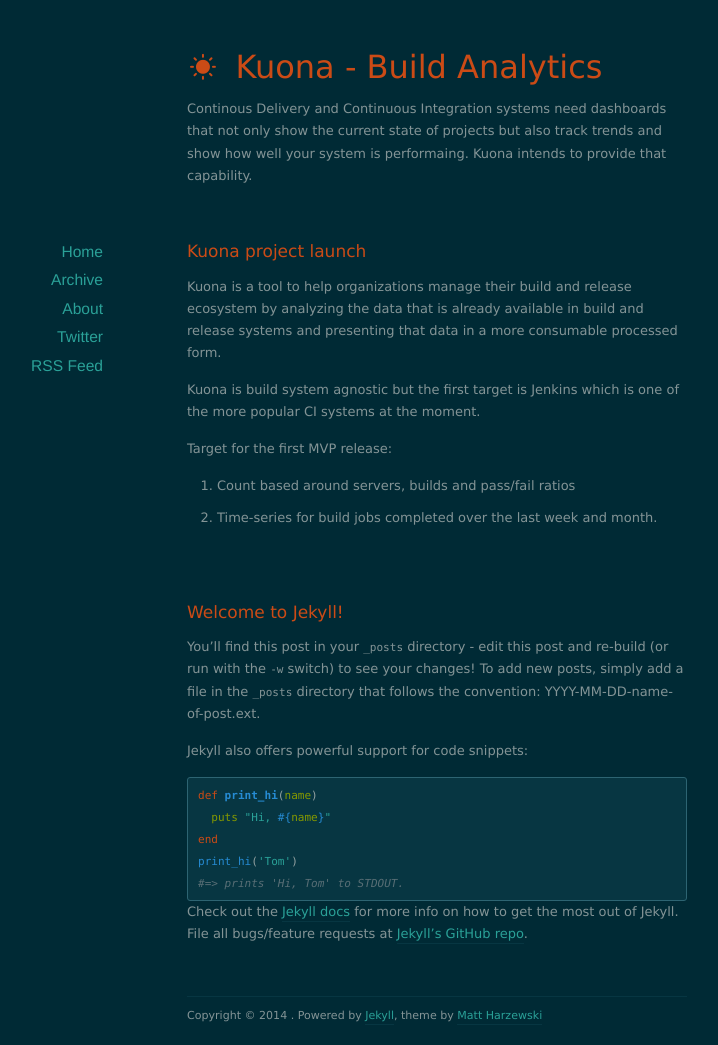
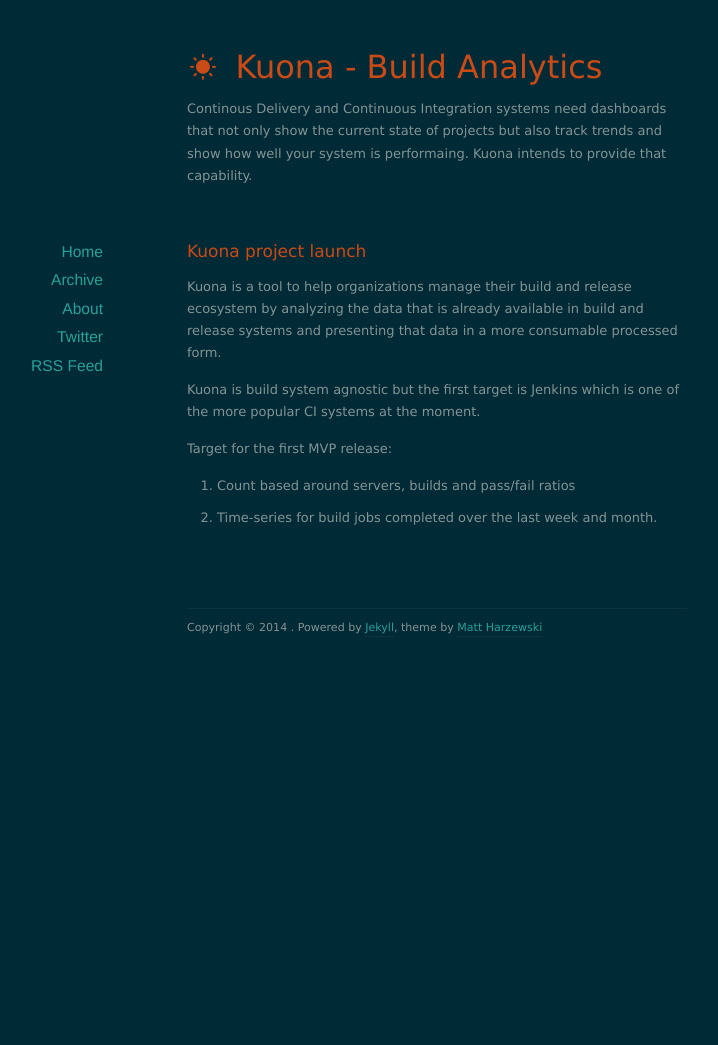
Before and after one commit to kuona/kuona.github.io, a Jekyll site: the page built from index.html, in a window 1280 px wide. Shown: the whole page, without its empty margins (203-921 px from the left). Built offline with Jekyll 4.4.1, drawn with Linux system fonts in a browser that asks for light colours; nearby versions of some CDN libraries; the list of posts is cut into pages by our own code; after the commit the page ends 900 px from its top, so only the background shows below that.

Commit message:
some minor updates

```diff
--- a/_posts/2013-06-05-welcome-to-jekyll.markdown
+++ /dev/null
@@ -1,24 +0,0 @@
----
-layout: post
-title:  "Welcome to Jekyll!"
-date:   2013-06-05 17:06:25
-categories: jekyll update
----
-
-You'll find this post in your `_posts` directory - edit this post and re-build (or run with the `-w` switch) to see your changes!
-To add new posts, simply add a file in the `_posts` directory that follows the convention: YYYY-MM-DD-name-of-post.ext.
-
-Jekyll also offers powerful support for code snippets:
-
-{% highlight ruby %}
-def print_hi(name)
-  puts "Hi, #{name}"
-end
-print_hi('Tom')
-#=> prints 'Hi, Tom' to STDOUT.
-{% endhighlight %}
-
-Check out the [Jekyll docs][jekyll] for more info on how to get the most out of Jekyll. File all bugs/feature requests at [Jekyll's GitHub repo][jekyll-gh].
-
-[jekyll-gh]: https://github.com/mojombo/jekyll
-[jekyll]:    http://jekyllrb.com
--- a/about/index.markdown
+++ b/about/index.markdown
@@ -3,9 +3,11 @@ layout: default
 title: About
 ---
 
-This is where you would but a short bio, and/or a description of your site. It also serves as an example of how to set up a standalone page. For example:
+Kuona is a DevOps reporting tool. The idea is to collect data from
+development, build and operational reporting systems and visualize
+that data to provide insight into the overall effectiveness of the
+systems.
 
-<img src="/images/shakespeare.png" class="right" />
-**William Shakespeare** (26 April 1564 – 23 April 1616) was an English poet and playwright, widely regarded as the greatest writer in the English language and the world's pre-eminent dramatist. He is often called England's national poet and the "Bard of Avon". His extant works, including some collaborations, consist of about 38 plays, 154 sonnets, two long narrative poems, and a few other verses, the authorship of some of which is uncertain. His plays have been translated into every major living language and are performed more often than those of any other playwright.
-
-Shakespeare was born and brought up in Stratford-upon-Avon. At the age of 18, he married Anne Hathaway—no, not *that* Anne Hathaway—with whom he had three children.
+Feedback loops are an important measurement - how quickly can a
+software asset be evaluated Kuona helps by calculating and visualizing
+that feedback loop.
```
